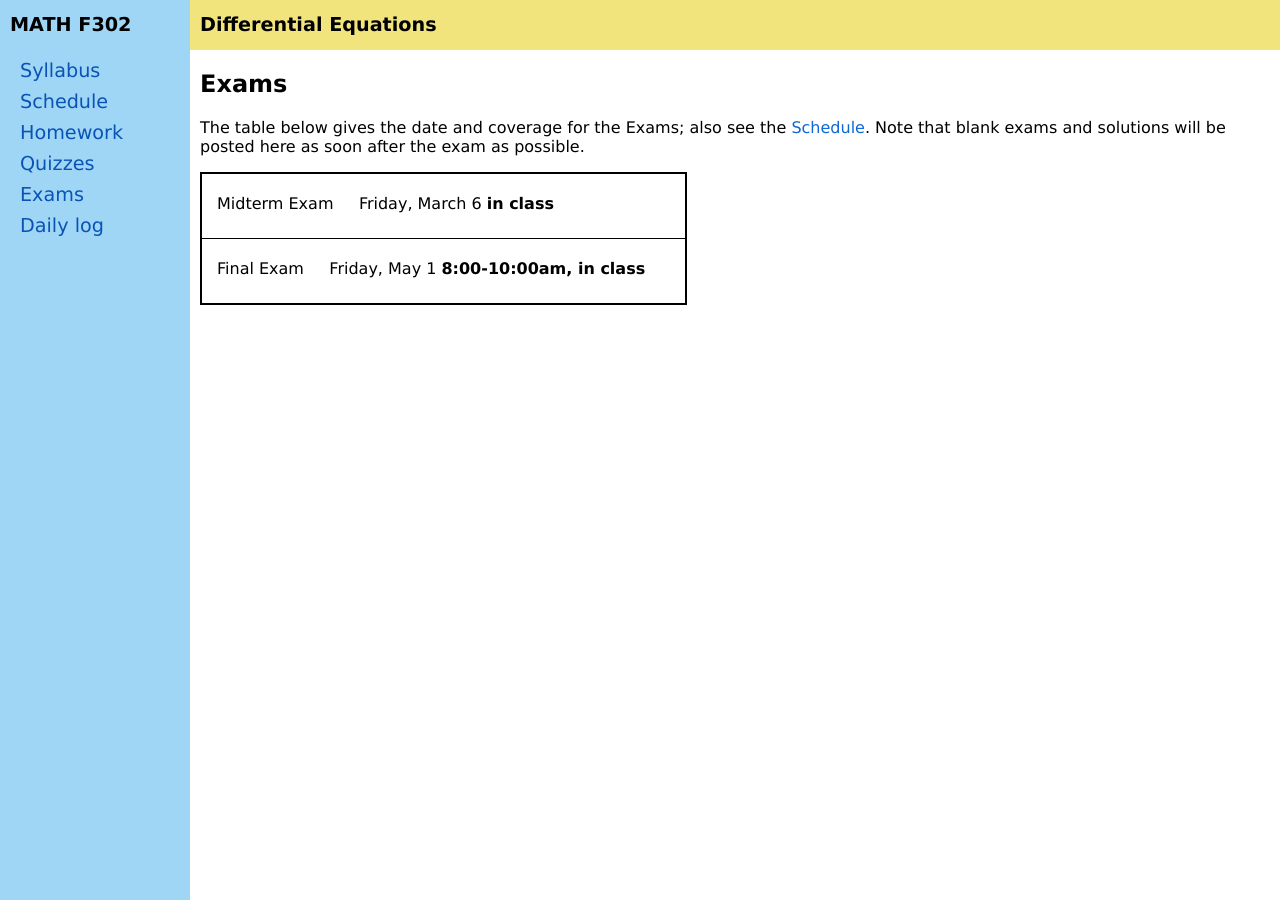
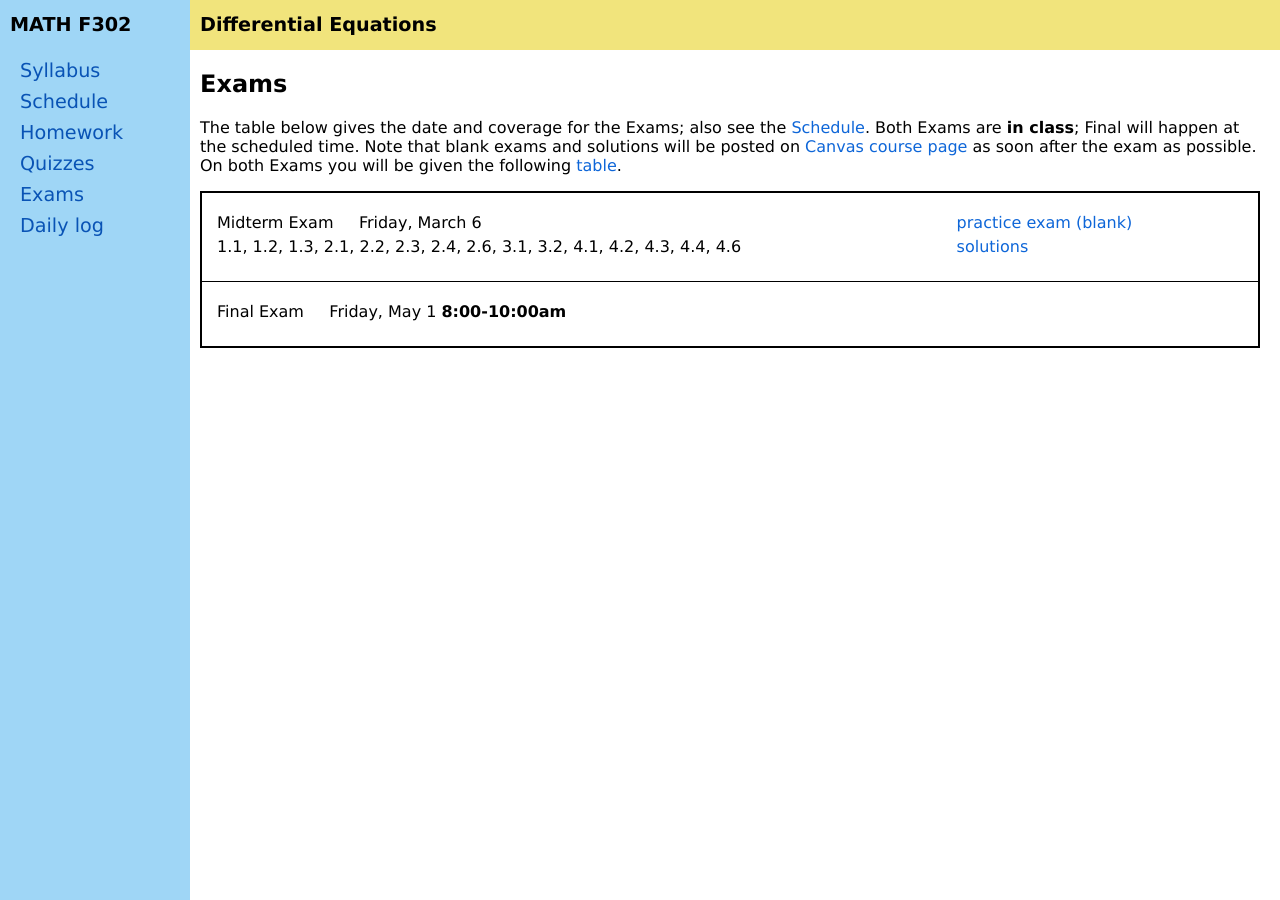
Before and after one commit to blackcurrantpi/ode, a Jekyll site: the page built from exams.md, in a window 1280 px wide. Built offline with Jekyll 4.4.1, drawn with Linux system fonts in a browser that asks for light colours.

Commit message:
add info on exams, table, upd daily

```diff
--- a/_includes/exam_table.md
+++ b/_includes/exam_table.md
@@ -1,29 +1,21 @@
 {% assign data = include.data %}
-<table class="asst-table">
+<table class="asst-table" style="width: 100%;">
 {% for exam in data.exams %}
 <tr>
-  <td>
-      <table class="inner">
+  <td style="width: 70%; vertical-align: top;">
+      <table class="inner" style="width: 100%;">
         <tr>
-            <td>{{ exam.name }} &nbsp; &nbsp; {{ exam.date }}</td>
+            <td style="word-wrap: break-word; overflow-wrap: break-word; white-space: normal;">
+                {{ exam.name }} &nbsp; &nbsp; {{ exam.date }}
+            </td>
         </tr>
-        <!-- {% if exam.info %}
-        <tr>
-            <td>{{ exam.info }}</td>
-        </tr>
-        {% endif %} -->
         {% if exam.info %}
         <tr>
-        <td style="word-wrap: break-word; overflow-wrap: break-word; white-space: normal;">{{ exam.info }}</td>
+            <td style="word-wrap: break-word; overflow-wrap: break-word; white-space: normal; max-width: 300px;">
+                {{ exam.info }}
+            </td>
         </tr>
         {% endif %}
-        <!-- {% if exam.info %}
-        <tr>
-        <td style="word-wrap: break-word; overflow-wrap: break-word; white-space: normal;">
-        <span style="white-space: nowrap;">{{ exam.info | replace: ',', '. ' }}</span>
-        </td>
-        </tr>
-        {% endif %} -->
         {% if exam.reviewguide %}
         <tr>
             <td><a href="{{ data.home }}/{{ exam.reviewguide }}">review guide</a></td>
@@ -41,11 +33,11 @@
         {% endif %}
       </table>
   </td>
-  <td>
-      <table class="inner">
+  <td style="width: 30%; vertical-align: top;">
+      <table class="inner" style="width: 100%;">
         {% if exam.blank %}
         <tr>
-            <td><a href="{{ data.home }}/{{ exam.blank }}">blank</a></td>
+            <td><a href="{{ data.home }}/{{ exam.blank }}">practice exam (blank)</a></td>
         </tr>
         {% endif %}
         {% if exam.solutions %}
@@ -54,7 +46,6 @@
         </tr>
         {% endif %}
       </table>
-      <div style="padding-bottom: 10px"></div>
   </td>
 </tr>
 {% endfor %}
--- a/exams.md
+++ b/exams.md
@@ -5,6 +5,6 @@ title: Exams
 
 ## Exams
 
-The table below gives the date and coverage for the Exams; also see the [Schedule](assets/general/s26/schedule.pdf).  Note that blank exams and solutions will be posted here as soon after the exam as possible.
+The table below gives the date and coverage for the Exams; also see the [Schedule](assets/general/s26/schedule.pdf). Both Exams are **in class**; Final will happen at the scheduled time. Note that blank exams and solutions will be posted on [Canvas course page](https://canvas.alaska.edu/courses/30047) as soon after the exam as possible. On both Exams you will be given the following [table](https://blackcurrantpi.github.io/ode/assets/worksheets/table.pdf).
 
 {% include exam_table.md  data=site.data.exams %}
```
Also changed, not shown: _data/daily.yml (+4 -4 lines), _data/exams.yml (+5 -5 lines), 4 other files.
